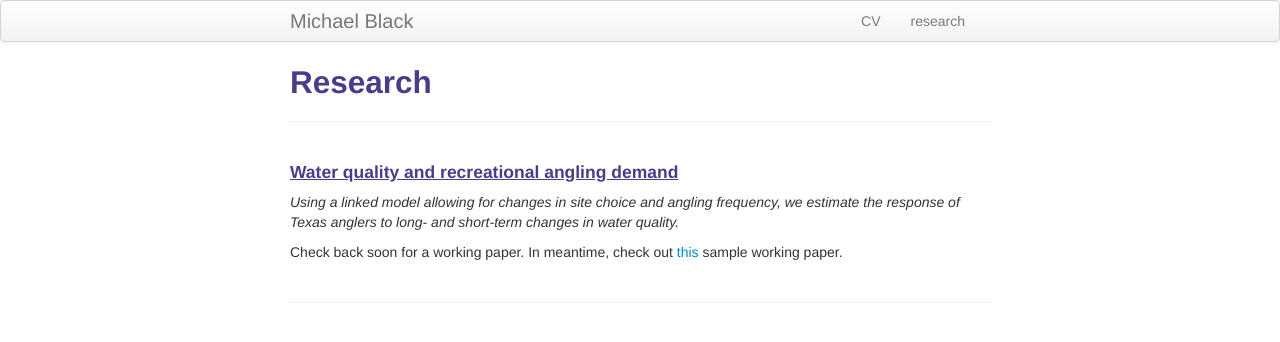
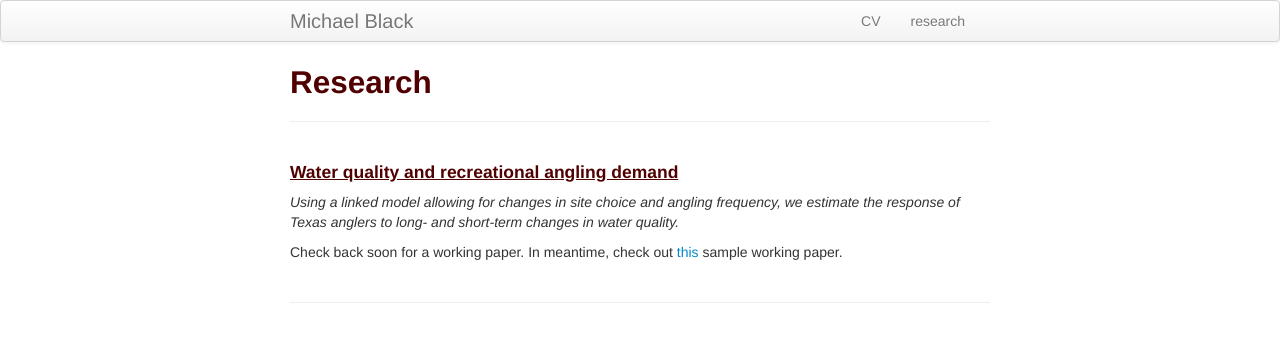
Before and after one commit to michael-black/michael-black.github.io, a Jekyll site: the page built from pages/research.md, in a window 1280 px wide. Shown: the top 342 px of the page. Built offline with Jekyll 4.4.1, drawn with Linux system fonts in a browser that asks for light colours.

Commit message:
Changed header color

```diff
--- a/assets/themes/twitter/css/my_custom_css.css
+++ b/assets/themes/twitter/css/my_custom_css.css
@@ -58,7 +58,7 @@ td.right {
 
 
 h1, h2, h3, h4 {
-    color: darkslateblue;
+    color: #500000;
 }
 
 .danger {
```
